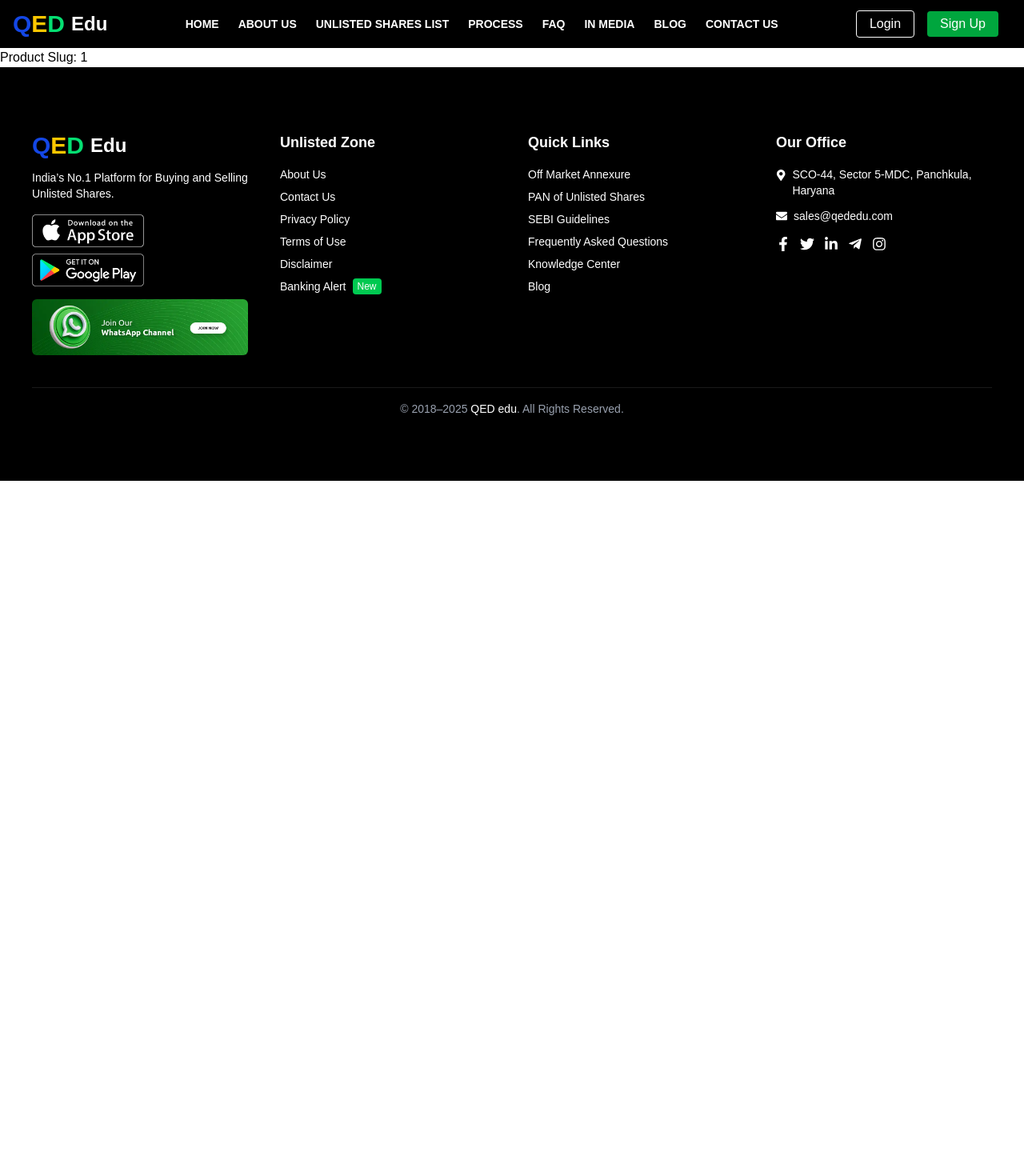
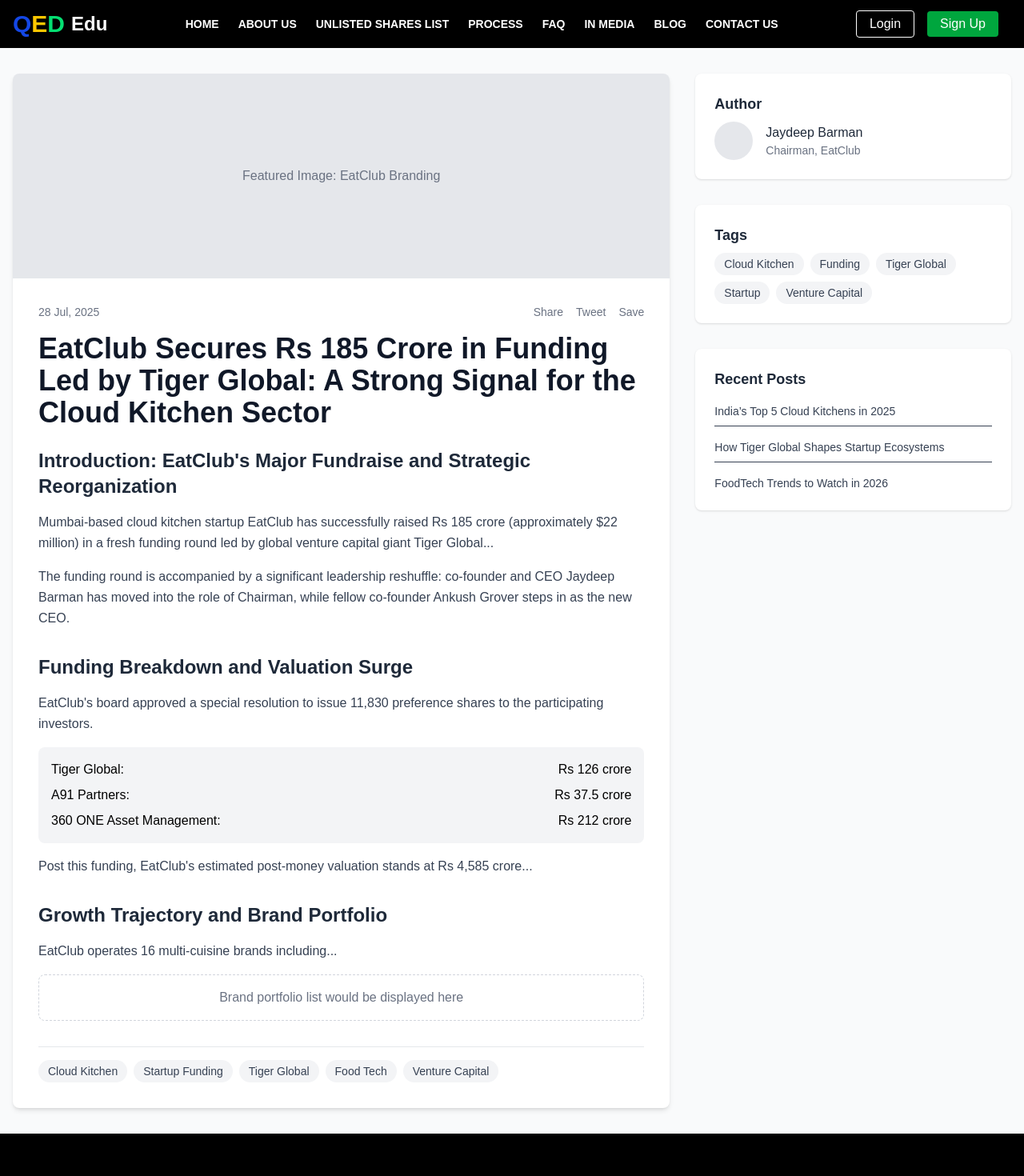
Before and after one commit to hritikpal48/qededu-frontend, a Next.js app: page /blog/1 in a window 1280 px wide. Shown: the top 1470 px of the page at 80% size. Before the commit the page ends 800 px from the top, so only its background shows below. Built offline with nearby package versions, Linux system fonts and the light colour scheme.

Commit message:
creation of single blog page

```diff
--- a/src/app/blog/[slug]/page.tsx
+++ b/src/app/blog/[slug]/page.tsx
@@ -1,5 +1,5 @@
 // app/product/[slug]/page.tsx
-import { Metadata } from 'next';
+import { Metadata } from "next";
 
 interface PageProps {
   params: {
@@ -7,23 +7,186 @@
   };
 }
 
-// Optional: You can use generateMetadata for dynamic titles
 export const generateMetadata = ({ params }: PageProps): Metadata => {
   return {
-    title: `Product - ${params.slug}`,
+    title: `Blog - ${params.slug}`,
   };
 };
 
 export default async function Page({ params }: PageProps) {
   const { slug } = params;
 
-  // You can fetch data here if needed, e.g.:
-  // const product = await getProductBySlug(slug);
+  return (
+    <div className="min-h-screen bg-gray-50">
+      <main className="max-w-7xl mx-auto px-4 py-8 grid grid-cols-1 lg:grid-cols-3 gap-8">
+        <article className="lg:col-span-2 bg-white shadow-md rounded-lg overflow-hidden">
 
-  return (
-    <div>
-      <h1>Product Slug: {slug}</h1>
-      {/* <p>{product.description}</p> */}
+          <div className="bg-gray-200 h-64 w-full flex items-center justify-center">
+            <span className="text-gray-500">
+              Featured Image: EatClub Branding
+            </span>
+          </div>
+
+          <div className="p-6 md:p-8">
+            <div className="flex justify-between items-center mb-4 text-sm text-gray-500">
+              <span>28 Jul, 2025</span>
+              <div className="flex space-x-4">
+                <button className="hover:text-blue-500">Share</button>
+                <button className="hover:text-blue-500">Tweet</button>
+                <button className="hover:text-blue-500">Save</button>
+              </div>
+            </div>
+
+            <h1 className="text-3xl md:text-4xl font-bold text-gray-900 mb-6">
+              EatClub Secures Rs 185 Crore in Funding Led by Tiger Global: A
+              Strong Signal for the Cloud Kitchen Sector
+            </h1>
+
+            <section className="mb-8">
+              <h2 className="text-2xl font-semibold text-gray-800 mb-4">
+                Introduction: EatClub's Major Fundraise and Strategic
+                Reorganization
+              </h2>
+              <p className="text-gray-700 leading-relaxed mb-4">
+                Mumbai-based cloud kitchen startup EatClub has successfully
+                raised Rs 185 crore (approximately $22 million) in a fresh
+                funding round led by global venture capital giant Tiger
+                Global...
+              </p>
+              <p className="text-gray-700 leading-relaxed">
+                The funding round is accompanied by a significant leadership
+                reshuffle: co-founder and CEO Jaydeep Barman has moved into the
+                role of Chairman, while fellow co-founder Ankush Grover steps in
+                as the new CEO.
+              </p>
+            </section>
+
+            <section className="mb-8">
+              <h2 className="text-2xl font-semibold text-gray-800 mb-4">
+                Funding Breakdown and Valuation Surge
+              </h2>
+              <p className="text-gray-700 leading-relaxed mb-4">
+                EatClub's board approved a special resolution to issue 11,830
+                preference shares to the participating investors.
+              </p>
+
+              <div className="bg-gray-100 p-4 rounded-lg mb-4">
+                <ul className="space-y-2">
+                  <li className="flex justify-between">
+                    <span className="font-medium">Tiger Global:</span>
+                    <span>Rs 126 crore</span>
+                  </li>
+                  <li className="flex justify-between">
+                    <span className="font-medium">A91 Partners:</span>
+                    <span>Rs 37.5 crore</span>
+                  </li>
+                  <li className="flex justify-between">
+                    <span className="font-medium">
+                      360 ONE Asset Management:
+                    </span>
+                    <span>Rs 212 crore</span>
+                  </li>
+                </ul>
+              </div>
+
+              <p className="text-gray-700 leading-relaxed">
+                Post this funding, EatClub's estimated post-money valuation
+                stands at Rs 4,585 crore...
+              </p>
+            </section>
+
+            <section>
+              <h2 className="text-2xl font-semibold text-gray-800 mb-4">
+                Growth Trajectory and Brand Portfolio
+              </h2>
+              <p className="text-gray-700 leading-relaxed">
+                EatClub operates 16 multi-cuisine brands including...
+              </p>
+
+              <div className="mt-4 p-4 border border-dashed border-gray-300 rounded-lg">
+                <p className="text-gray-500 text-center">
+                  Brand portfolio list would be displayed here
+                </p>
+              </div>
+            </section>
+
+            <div className="mt-8 pt-4 border-t border-gray-200">
+              <div className="flex flex-wrap gap-2">
+                {[
+                  "Cloud Kitchen",
+                  "Startup Funding",
+                  "Tiger Global",
+                  "Food Tech",
+                  "Venture Capital",
+                ].map((tag) => (
+                  <span
+                    key={tag}
+                    className="px-3 py-1 bg-gray-100 text-gray-700 rounded-full text-sm"
+                  >
+                    {tag}
+                  </span>
+                ))}
+              </div>
+            </div>
+          </div>
+        </article>
+
+        <aside className="space-y-8">
+          <div className="bg-white p-6 rounded-lg shadow">
+            <h4 className="text-lg font-semibold mb-2 text-gray-800">Author</h4>
+            <div className="flex items-center gap-4">
+              <div className="w-12 h-12 rounded-full bg-gray-200" />
+              <div>
+                <p className="font-medium text-gray-800">Jaydeep Barman</p>
+                <p className="text-sm text-gray-500">Chairman, EatClub</p>
+              </div>
+            </div>
+          </div>
+
+          <div className="bg-white p-6 rounded-lg shadow">
+            <h4 className="text-lg font-semibold mb-2 text-gray-800">Tags</h4>
+            <div className="flex flex-wrap gap-2">
+              {[
+                "Cloud Kitchen",
+                "Funding",
+                "Tiger Global",
+                "Startup",
+                "Venture Capital",
+              ].map((tag) => (
+                <span
+                  key={tag}
+                  className="px-3 py-1 bg-gray-100 text-gray-700 rounded-full text-sm"
+                >
+                  {tag}
+                </span>
+              ))}
+            </div>
+          </div>
+
+          <div className="bg-white p-6 rounded-lg shadow">
+            <h4 className="text-lg font-semibold mb-4 text-gray-800">
+              Recent Posts
+            </h4>
+            <ul className="space-y-4 text-sm text-gray-700">
+              <li className="border-b pb-2">
+                <a href="#" className="hover:text-blue-500">
+                  India’s Top 5 Cloud Kitchens in 2025
+                </a>
+              </li>
+              <li className="border-b pb-2">
+                <a href="#" className="hover:text-blue-500">
+                  How Tiger Global Shapes Startup Ecosystems
+                </a>
+              </li>
+              <li>
+                <a href="#" className="hover:text-blue-500">
+                  FoodTech Trends to Watch in 2026
+                </a>
+              </li>
+            </ul>
+          </div>
+        </aside>
+      </main>
     </div>
   );
 }
```
